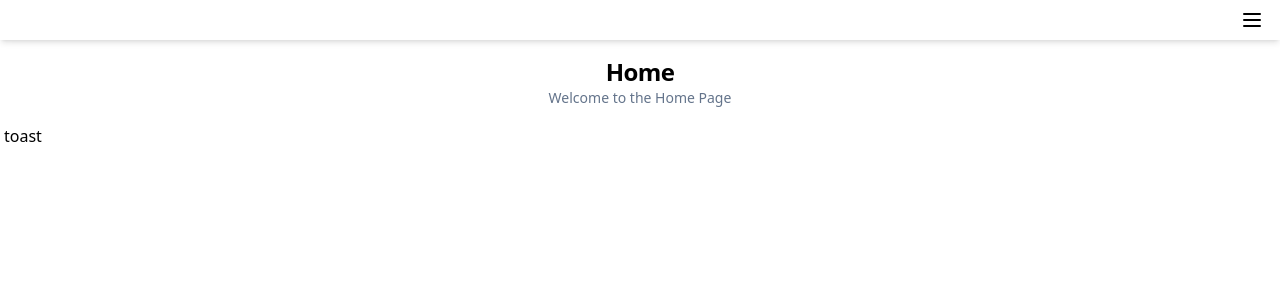
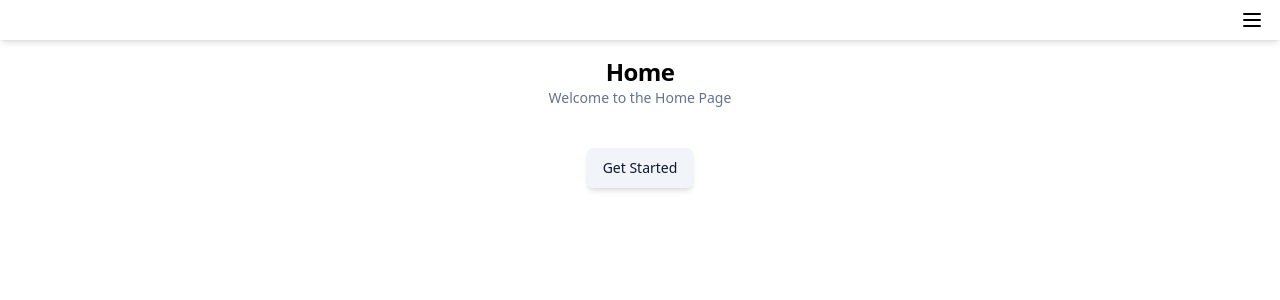
Before and after one commit to ContractManual/contrax-adds-on-extension, a Vue app: page / in a window 1280 px wide. Shown: the top 300 px of the page. Built offline with nearby package versions, Linux system fonts and the light colour scheme.

Commit message:
add get started btn - redirects to setup

```diff
--- a/src/pages/Home.vue
+++ b/src/pages/Home.vue
@@ -1,7 +1,8 @@
-<script setup lang="ts">
-import { useToast } from "@/components/ui/toast/use-toast";
+<script setup>
+import Button from "@/components/ui/button/Button.vue";
+import { useRouter } from "vue-router";
 
-const { toast } = useToast();
+const router = useRouter();
 </script>
 
 <template>
@@ -17,7 +18,7 @@ const { toast } = useToast();
           })
       "
     >
-      toast
-    </button>
+  </button>
+  <Button variant="secondary" class="shadow-md mx-auto block" @click="() => router.push({ name: 'setup' })">Get Started</Button>
   </div>
 </template>
```
